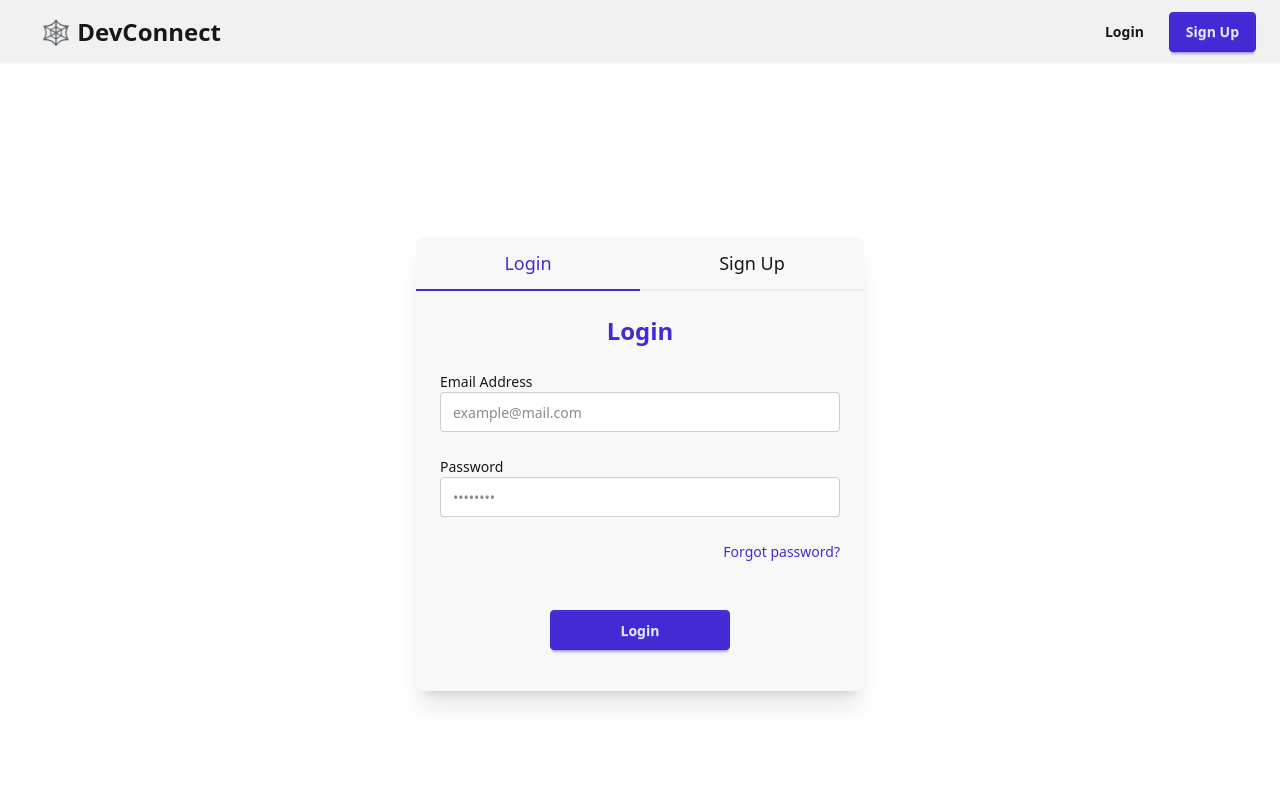
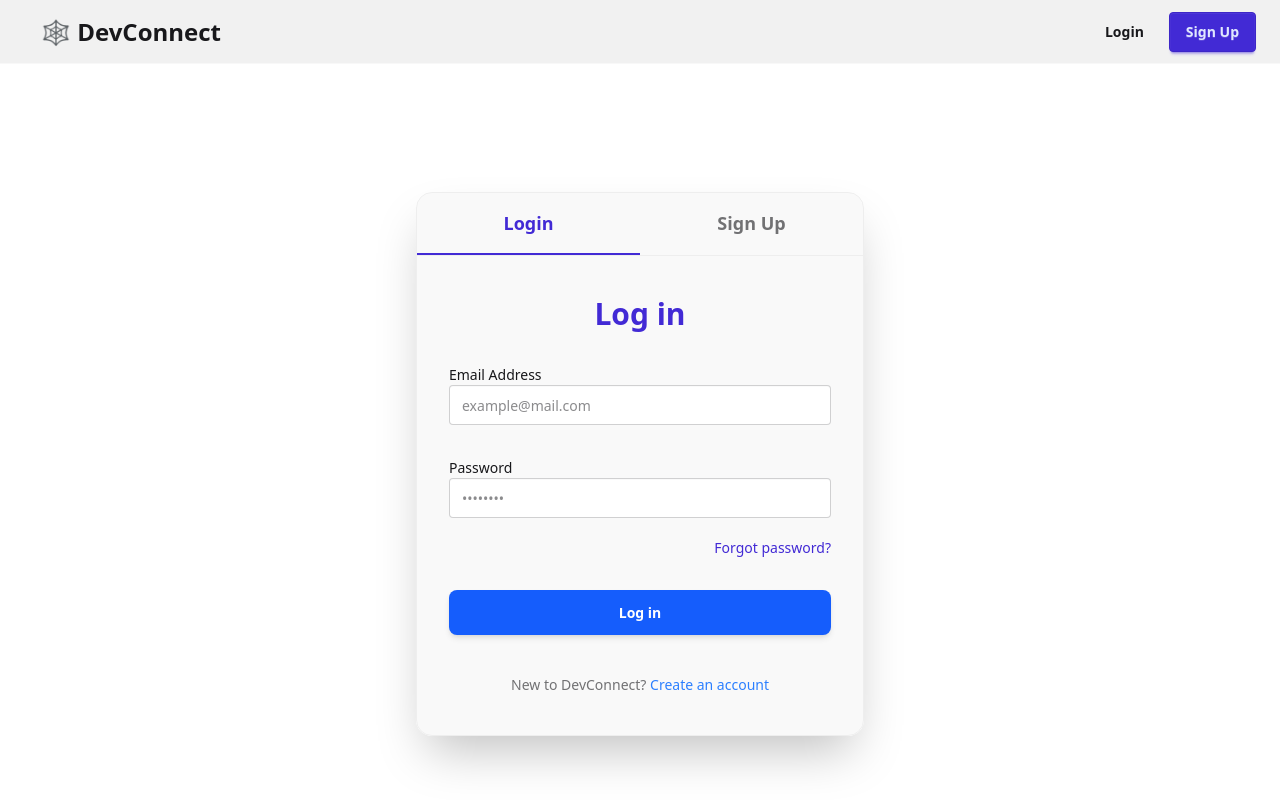
Before and after one commit to Deepesh-Gaharwar/DevConnect-frontend, a React (Vite) app: page /login in a window 1280 px wide. Shown: the top 800 px of the page. Built offline with nearby package versions, Linux system fonts and the light colour scheme; no server answers.

Commit message:
improved UI for login & signup

```diff
--- a/src/components/NavBar.jsx
+++ b/src/components/NavBar.jsx
@@ -129,12 +129,17 @@ const NavBar = () => {
         </div>
       ) : (
         <div className="flex flex-wrap items-center gap-2">
-
-          <Link to="/login" className="btn btn-ghost btn-sm sm:btn-md">
+          <Link
+            to="/login?mode=login"
+            className="btn btn-ghost btn-sm sm:btn-md"
+          >
             Login
           </Link>
 
-          <Link to="/login" className="btn btn-primary btn-sm sm:btn-md">
+          <Link
+            to="/login?mode=signup"
+            className="btn btn-primary btn-sm sm:btn-md"
+          >
             Sign Up
           </Link>
         </div>
--- a/src/pages/Login.jsx
+++ b/src/pages/Login.jsx
@@ -1,99 +1,104 @@
-import axios from 'axios';
-import React, { useState } from 'react';
-import { Eye, EyeOff, Loader, User, Mail, Lock } from 'lucide-react';
-import { useDispatch } from 'react-redux';
-import { addUser } from '../utils/userSlice';
-import { Link, useNavigate } from 'react-router-dom';
-import { toast } from 'react-toastify';
+import axios from "axios";
+import React, { useState, useEffect } from "react";
+import { Eye, EyeOff, Loader, User, Mail, Lock } from "lucide-react";
+import { useDispatch } from "react-redux";
+import { addUser } from "../utils/userSlice";
+import { Link, useNavigate } from "react-router-dom";
+import { useSearchParams } from "react-router-dom";
+import { toast } from "react-toastify";
 
 const Login = () => {
   const BASE_URL = import.meta.env.VITE_BASE_URL;
 
   const [firstName, setFirstName] = useState("");
   const [lastName, setLastName] = useState("");
-  const [emailId, setEmailId] = useState('');
-  const [password, setPassword] = useState('');
+  const [emailId, setEmailId] = useState("");
+  const [password, setPassword] = useState("");
   const [showPassword, setShowPassword] = useState(false);
-  const [error, setError] = useState('');
+  const [error, setError] = useState("");
   const [loading, setLoading] = useState(false);
   const [isLoginForm, setIsLoginForm] = useState(true);
 
   const dispatch = useDispatch();
   const navigate = useNavigate();
 
+  const [searchParams] = useSearchParams();
+
+  useEffect(() => {
+    const mode = searchParams.get("mode");
+    if (mode === "signup") {
+      setIsLoginForm(false);
+    } else {
+      setIsLoginForm(true);
+    }
+  }, [searchParams]);
+
   const isEmailValid = /^[^\s@]+@[^\s@]+\.[^\s@]+$/.test(emailId);
-  const isPasswordStrong = /^(?=.*\d)(?=.*[a-z])(?=.*[A-Z])(?=.*[^a-zA-Z\d]).{8,}$/.test(password);
+  const isPasswordStrong =
+    /^(?=.*\d)(?=.*[a-z])(?=.*[A-Z])(?=.*[^a-zA-Z\d]).{8,}$/.test(password);
 
   const handleLogin = async () => {
     setLoading(true);
     try {
       const res = await axios.post(
-        BASE_URL + '/login',
+        BASE_URL + "/login",
         { emailId, password },
-        { withCredentials: true }
+        { withCredentials: true },
       );
 
       dispatch(addUser(res?.data?.data));
       toast.info(`Welcome back, ${res?.data?.data?.firstName}!`);
-
-      navigate('/');
-
+      navigate("/");
     } catch (error) {
-
       setError(error?.response?.data);
-      toast.error(error?.response?.data);
-
+      // toast.error(error?.response?.data);
     } finally {
       setLoading(false);
     }
   };
 
-
   const handleSignUp = async () => {
-     try {
-
-      const res = await axios.post(BASE_URL + "/signup",
+    try {
+      const res = await axios.post(
+        BASE_URL + "/signup",
         {
           firstName,
           lastName,
           emailId,
           password,
         },
-        {withCredentials : true},
+        { withCredentials: true },
       );
 
       // dispatch an action
       dispatch(addUser(res.data.data));
-
       navigate("/profile");
-
-     } catch (error) {
-        setError("Error : "+ error.message || "something went wrong!");
-
-     }
-  }
+    } catch (error) {
+      setError("Error : " + error.message || "something went wrong!");
+    }
+  };
 
   return (
-    <div className="w-full h-screen flex justify-center items-center px-4 py-12 bg-base-100">
-      <div className="card w-full max-w-md bg-base-200 shadow-xl">
+    <div className="w-full min-h-screen flex justify-center items-center px-4 py-12 bg-base-100">
+      <div className="w-full max-w-md bg-base-200/80 backdrop-blur-xl border border-base-300 rounded-2xl shadow-2xl">
         {/* Header Tabs */}
-        <div className="flex">
+        <div className="flex border-b border-base-300">
           <button
             onClick={() => setIsLoginForm(true)}
-            className={`w-1/2 py-3 cursor-pointer text-lg font-medium transition-all rounded-none border-b-2 ${
+            className={`w-1/2 py-4 cursor-pointer text-lg font-semibold transition-all duration-300 border-b-2 ${
               isLoginForm
                 ? "border-primary text-primary"
-                : "border-base-300 text-base-content"
+                : "border-transparent text-base-content/60 hover:text-base-content"
             }`}
           >
             Login
           </button>
           <button
             onClick={() => setIsLoginForm(false)}
-            className={`w-1/2 py-3 cursor-pointer text-lg font-medium transition-all rounded-none border-b-2 ${
+            className={`w-1/2 py-4 cursor-pointer text-lg font-semibold transition-all duration-300 border-b-2 ${
               !isLoginForm
                 ? "border-primary text-primary"
-                : "border-base-300 text-base-content"
+                : "border-transparent text-base-content/60 hover:text-base-content"
             }`}
           >
             Sign Up
@@ -101,9 +106,9 @@ const Login = () => {
         </div>
 
         {/* Form Body */}
-        <div className="card-body space-y-4 min-h-[400px]">
-          <h2 className="text-center text-2xl font-semibold text-primary">
-            {isLoginForm ? "Login" : "Sign Up"}
+        <div className="card-body space-y-6 min-h-[420px] px-8 py-10">
+          <h2 className="text-center text-3xl font-bold text-primary">
+            {isLoginForm ? "Log in" : "Sign Up"}
           </h2>
 
           {/* Conditionally show Name inputs for Sign Up */}
@@ -114,7 +119,7 @@ const Login = () => {
                 <input
                   type="text"
                   value={firstName}
-                  className="input input-bordered w-full"
+                  className="input input-bordered w-full focus:ring-2 focus:ring-primary/40 transition"
                   onChange={(e) => setFirstName(e.target.value)}
                 />
               </label>
@@ -124,7 +129,7 @@ const Login = () => {
                 <input
                   type="text"
                   value={lastName}
-                  className="input input-bordered w-full"
+                  className="input input-bordered w-full focus:ring-2 focus:ring-primary/40 transition"
                   onChange={(e) => setLastName(e.target.value)}
                 />
               </label>
@@ -138,13 +143,7 @@ const Login = () => {
               type="email"
               value={emailId}
               placeholder="example@mail.com"
-              className={`input w-full ${
-                emailId.length === 0
-                  ? "input-bordered"
-                  : isEmailValid
-                    ? "input-success"
-                    : "input-bordered"
-              }`}
+              className="input input-bordered w-full focus:ring-2 focus:ring-primary/40 transition"
               required
               onChange={(e) => setEmailId(e.target.value)}
             />
@@ -158,20 +157,14 @@ const Login = () => {
                 type={showPassword ? "text" : "password"}
                 value={password}
                 placeholder="••••••••"
-                className={`input w-full pr-12 ${
-                  password.length === 0
-                    ? "input-bordered"
-                    : isPasswordStrong
-                      ? "input-success"
-                      : "input-bordered"
-                }`}
+                className="input input-bordered w-full pr-12 focus:ring-2 focus:ring-primary/40 transition"
                 required
                 onChange={(e) => setPassword(e.target.value)}
               />
               {password.length > 0 && (
                 <button
                   type="button"
-                  className="absolute right-3 top-1/2 -translate-y-1/2 text-gray-500 z-10 cursor-pointer"
+                  className="absolute right-3 top-1/2 -translate-y-1/2 text-gray-400 hover:text-primary transition"
                   onClick={() => setShowPassword((prev) => !prev)}
                 >
                   {showPassword ? <Eye size={18} /> : <EyeOff size={18} />}
@@ -182,7 +175,7 @@ const Login = () => {
 
           {/* Forgot Password */}
           {isLoginForm && (
-            <div className="text-right">
+            <div className="flex justify-end -mt-3">
               <Link
                 to="/forgot-password"
                 className="text-sm text-primary hover:underline"
@@ -193,30 +186,59 @@ const Login = () => {
           )}
 
           {/* Error message */}
-          {error && <p className="text-red-500 text-sm">{error}</p>}
+          {error && (
+            <div className="bg-red-500/10 border border-red-500/30 text-red-500 text-sm rounded-lg px-4 py-2 text-center">
+              {error}
+            </div>
+          )}
 
           {/* Submit Button */}
-          <div className="mt-6 flex justify-center">
+          <div>
             <button
-              className="btn btn-primary w-[180px] flex items-center justify-center gap-2"
+              className="w-full bg-blue-600 hover:bg-blue-700 transition duration-300 text-white font-semibold py-3 rounded-lg shadow-md disabled:opacity-70 cursor-pointer"
               onClick={isLoginForm ? handleLogin : handleSignUp}
               disabled={loading}
             >
               {loading ? (
-                <Loader className="animate-spin w-5 h-5" />
+                <Loader className="animate-spin mx-auto w-5 h-5" />
               ) : isLoginForm ? (
-                "Login"
+                "Log in"
               ) : (
-                "Sign up"
+                "Sign Up"
               )}
             </button>
+          </div>
+
+          {/* Bottom Switch Text */}
+          <div className="text-center text-sm text-base-content/60 mt-2">
+            {isLoginForm ? (
+              <>
+                New to DevConnect?{" "}
+                <button
+                  type="button"
+                  className="text-blue-500 hover:underline font-medium cursor-pointer"
+                  onClick={() => setIsLoginForm(false)}
+                >
+                  Create an account
+                </button>
+              </>
+            ) : (
+              <>
+                Already have an account?{" "}
+                <button
+                  type="button"
+                  className="text-blue-500 hover:underline font-medium cursor-pointer"
+                  onClick={() => setIsLoginForm(true)}
+                >
+                  Login here
+                </button>
+              </>
+            )}
           </div>
         </div>
       </div>
     </div>
   );
-
-
 };
 
 export default Login;
```
